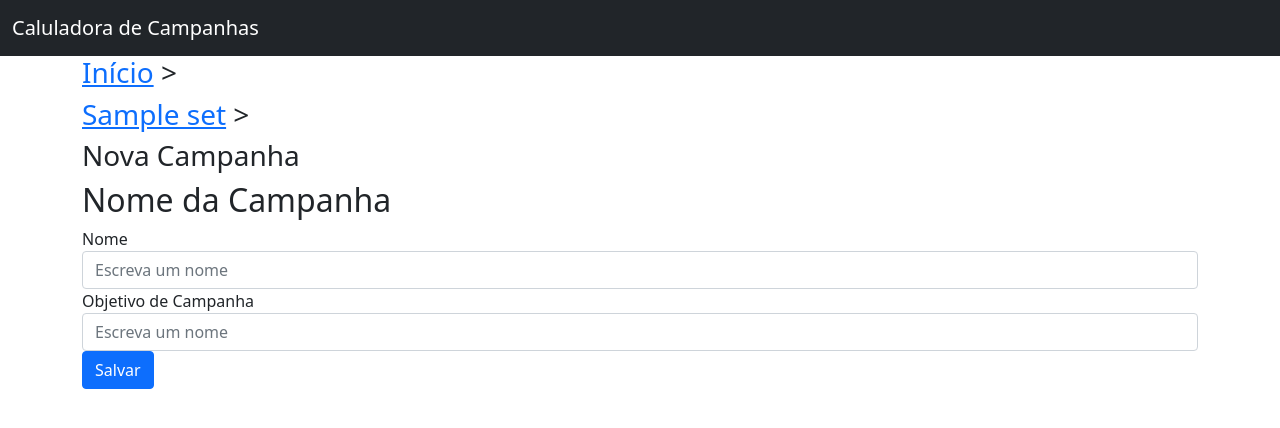
After one commit to PJI01-Aricanduva-01/ari01-campaigncalculator, a Flask app: page /campaigncreate/1 in a window 1280 px wide. The commit adds this page. Shown: the top 428 px of the page. Run offline with Flask 2, Linux system fonts and the light colour scheme; tables that the repository leaves empty hold one stand-in row (values such as "Sample post").

Commit message:
[UPDATE] Tela Criação de Campanhas + correções

```diff
--- a/app/controllers/default.py
+++ b/app/controllers/default.py
@@ -10,6 +10,7 @@ from werkzeug.exceptions import abort
 
 #importando os models
 from app.models.formcampaignset import CampaignSetForm
+from app.models.formcampaign import CampaignForm
 from app.models.campaignset import Campaign_Set
 from app.models.campaign import Campaign
 from app.models.campaignobjective import Campaign_Objective
@@ -50,6 +51,25 @@ def campaignsetcreate():
         return render_template('campaignsetcreate.html', form=form) #no caso de metodo GET (usuário acessou a página de criação), chamada do template campaignsetcreate
 
 
+@app.route('/campaigncreate/<campaignset_id>', methods=['GET', 'POST'])
+def campaigncreate(campaignset_id):
+    form = CampaignForm()
+
+    if form.validate_on_submit():
+        name = form.name.data
+        objective = form.campaignobjective.data
+        camp = Campaign(name, campaignset_id,objective)
+        db.session.add(camp)
+        db.session.commit()
+        campaignset = Campaign_Set.query.filter_by(campaign_set_id=campaignset_id).first() #consulta campaignset no banco de dados usando o id passado como filtro
+        campaigns = Campaign.query.filter_by(campaign_set_id=campaignset_id).all() #consulta as campanhas no banco de dados usando o id do campset clicado como filtro
+        return render_template('campaignset.html', campaignset=campaignset, campaigns=campaigns) #chamada para o template campaignset
+
+    else:
+        campaignset = Campaign_Set.query.filter_by(campaign_set_id=campaignset_id).first()
+        return render_template('campaigncreate.html', form=form, campset=campaignset)
+
+
 
 #rota para a tela detalhes de campanha
 @app.route('/campaign/<campaign_id>') #rota para tela de campanha
--- a/app/models/campaign.py
+++ b/app/models/campaign.py
@@ -1,5 +1,7 @@
 #importando a classe db do objeto app
 from app import db
+
+from datetime import datetime
 
 #criando a classe que representa a tabela campaign_set
 class Campaign(db.Model):
@@ -23,6 +25,7 @@ class Campaign(db.Model):
         self.name = name
         self.campaign_set_id = campaign_set_id
         self.campaign_objective_id = campaign_objective_id
+        self.date_creation = datetime.now()
 
     #método de representação
     def __repr__(self):
--- /dev/null
+++ b/app/models/formcampaign.py
@@ -0,0 +1,7 @@
+from flask_wtf import FlaskForm
+from wtforms import Form, StringField, IntegerField
+from wtforms.validators import DataRequired
+
+class CampaignForm(FlaskForm):
+    name = StringField('name', validators=[DataRequired()])
+    campaignobjective = IntegerField('objective', validators=[DataRequired()])
--- a/app/static/css/main.css
+++ b/app/static/css/main.css
@@ -1,3 +1,7 @@
 .flex{
     display: flex;
 }
+
+.inline{
+    display: inline;
+}
--- /dev/null
+++ b/app/templates/campaigncreate.html
@@ -0,0 +1,26 @@
+{% extends 'base.html' %}
+
+{% block content %}
+    <div class="inline">
+        <h3><a href="{{ url_for('index') }}" >Início</a> > </h3>
+        <h3><a href="{{ url_for('campaignset', campaignset_id=campset.campaign_set_id)}}">{{ campset.name }}</a> > </h3>
+        <h3>Nova Campanha</h3>
+    </div>
+    <form action="" method="POST">
+        {{ form.csrf_token }}
+        <h2>Nome da Campanha</h2>
+        <div class="form-group">
+            <label>Nome</label>
+            {{ form.name(class="form-control", placeholder="Escreva um nome") }}
+            <label>Objetivo de Campanha</label>
+            {{ form.campaignobjective(class="form-control", placeholder="Escreva um nome") }}
+        </div>
+        <button type="submit" class="btn btn-primary">Salvar</button>
+        {% if form.errors.name %}
+            <div class="alert alert-danger" role="alert">
+                {{ forms.errors.name }}
+            </div>
+        {% endif %}
+    </form>
+    </form>
+{% endblock %}
--- a/app/templates/campaignset.html
+++ b/app/templates/campaignset.html
@@ -6,7 +6,7 @@
 <div class="container">
     <div class="flex">
         <h2>Campanhas</h2>
-        <button type="button" class="btn btn-primary">Adicionar Campanha</button>
+        <button type="button" class="btn btn-primary" onclick="newcampaign()">Adicionar Campanha</button>
     </div>
         {% for x in campaigns %}
             <div class="card" style="width: 18rem;" onClick="getid()">
@@ -33,6 +33,10 @@
       //window.location.href = window.location + "campaign/" + campid;
       alert(window.location + "campaign/" + campid)
     }
+
+    function newcampaign(){
+        window.location.href = window.location.origin + "/campaigncreate/" + window.location.pathname.split('/').pop()
+    }
 </script>
 
 {% endblock %}
```
